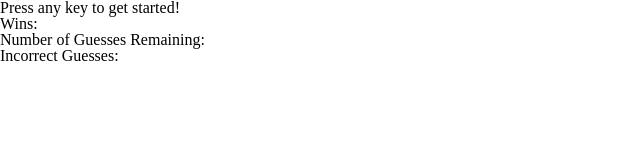
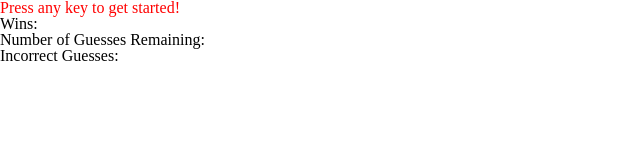
Before and after one commit to cody-brock/Word-Guess-Game, a plain HTML site: page index.html in a window 1280 px wide. Shown: the whole page, without its empty margins (0-640 px from the left). Drawn offline with Linux system fonts and the light colour scheme.

Commit message:
now technically all of the conditions have been met

```diff
--- a/assets/css/style.css
+++ b/assets/css/style.css
@@ -1,3 +1,4 @@
 .start-line {
     display: show;
+    color:red;
 }
--- a/assets/javascript/game.js
+++ b/assets/javascript/game.js
@@ -12,9 +12,9 @@ var wrongGuesses = document.getElementById("incorrect-guesses");
 var guessesLeft = document.getElementById("remaining-guesses");
 var winsDestination = document.getElementById('wins');
 
+
 //sets and resets variables for first or new game
 function initialize() {
-
     remainingIncorrectGuesses = 10;
     correctGuesses = [];
     incorrectGuesses = [];
--- a/index.html
+++ b/index.html
@@ -16,7 +16,7 @@
             <p class="browsehappy">You are using an <strong>outdated</strong> browser. Please <a href="#">upgrade your browser</a> to improve your experience.</p>
         <![endif]-->
 
-        <div class='start-line'>Press any key to get started!</h1>
+        <div class='start-line'>Press any key to get started!</div>
 
         <div class='line'>Wins: <span id="wins"></span></div>
 
```
